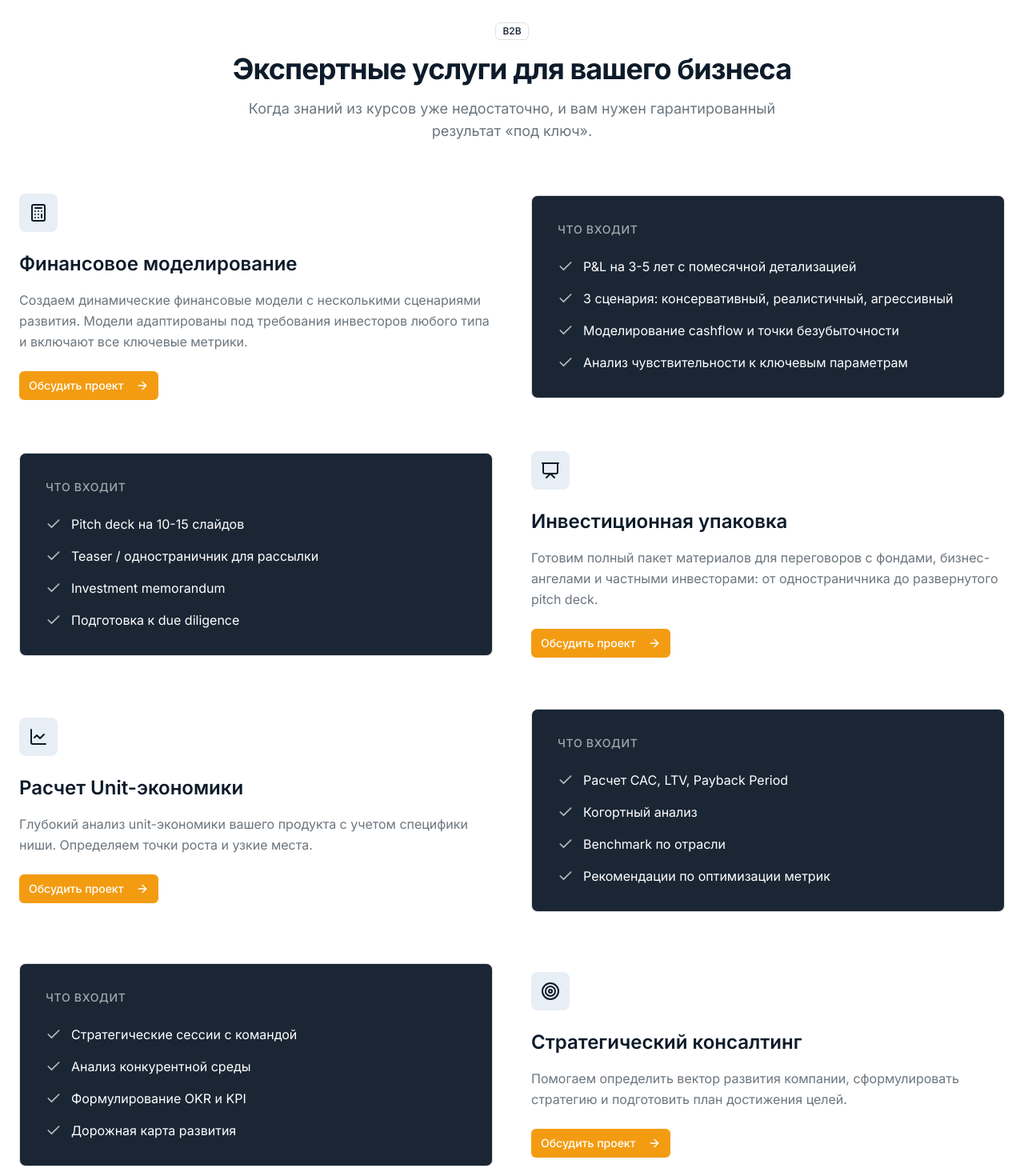
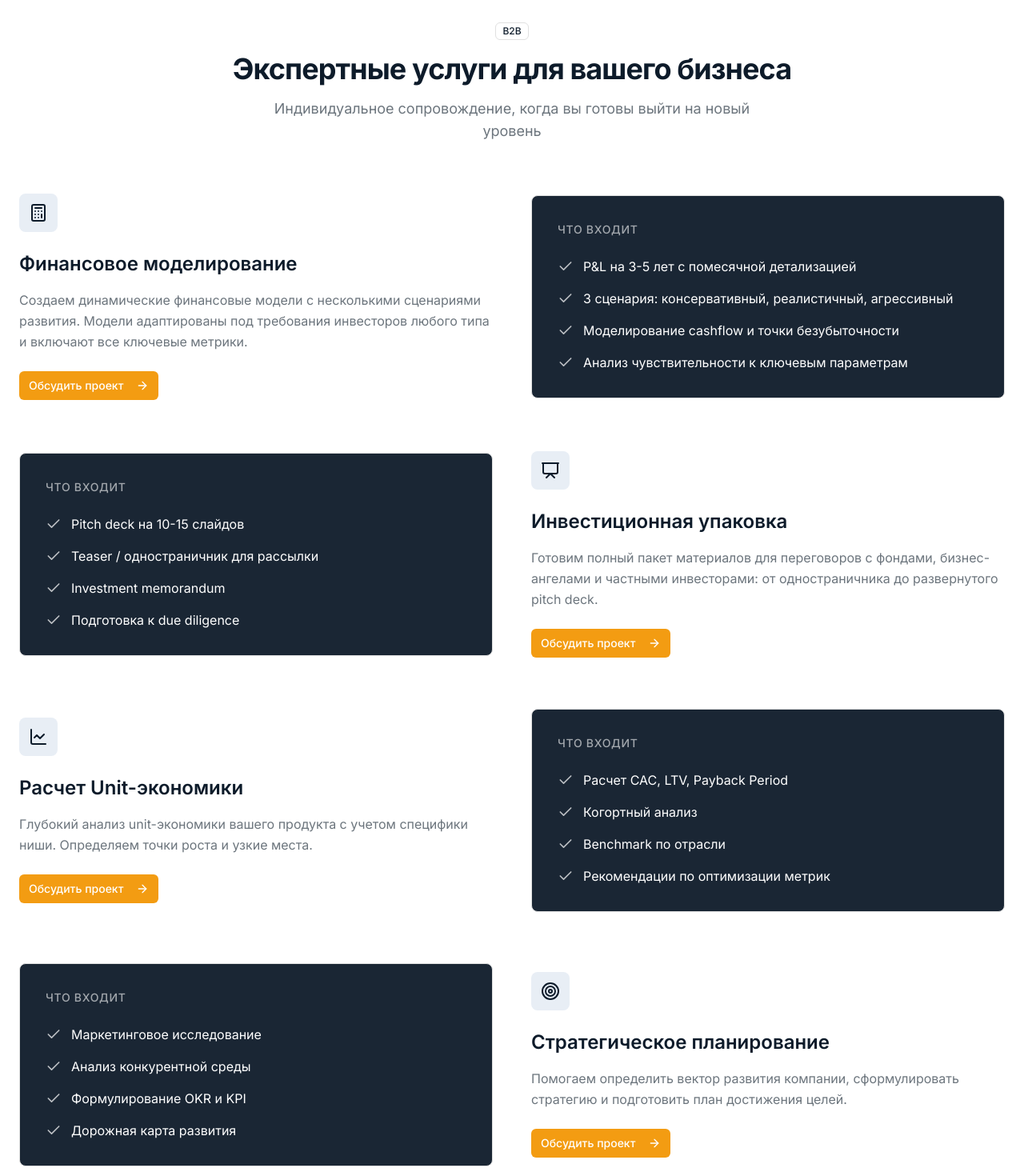
Before and after one commit to BulatMYP/v0-a-metrix-website, a Next.js app: page / in a window 1280 px wide. Shown: the part 3820-5290 px from the top of the page at 80% size. Built offline with nearby package versions, Linux system fonts and the light colour scheme.

Commit message:
feat: update services section title and features
Updated strategic consulting title to strategic planning and changed features

```diff
--- a/components/home/services-section.tsx
+++ b/components/home/services-section.tsx
@@ -57,11 +57,11 @@ const services = [
   {
     id: "strategy",
     icon: Target,
-    title: "Стратегический консалтинг",
+    title: "Стратегическое планирование",
     description:
       "Помогаем определить вектор развития компании, сформулировать стратегию и подготовить план достижения целей.",
     features: [
-      "Стратегические сессии с командой",
+      "Маркетинговое исследование",
       "Анализ конкурентной среды",
       "Формулирование OKR и KPI",
       "Дорожная карта развития",
@@ -170,7 +170,7 @@ export function ServicesSection() {
             Экспертные услуги для вашего бизнеса
           </h2>
           <p className="mt-4 text-lg text-muted-foreground max-w-2xl mx-auto">
-            Когда знаний из курсов уже недостаточно, и вам нужен гарантированный результат «под ключ».
+            Индивидуальное сопровождение, когда вы готовы выйти на новый уровень
           </p>
         </div>
 
```
